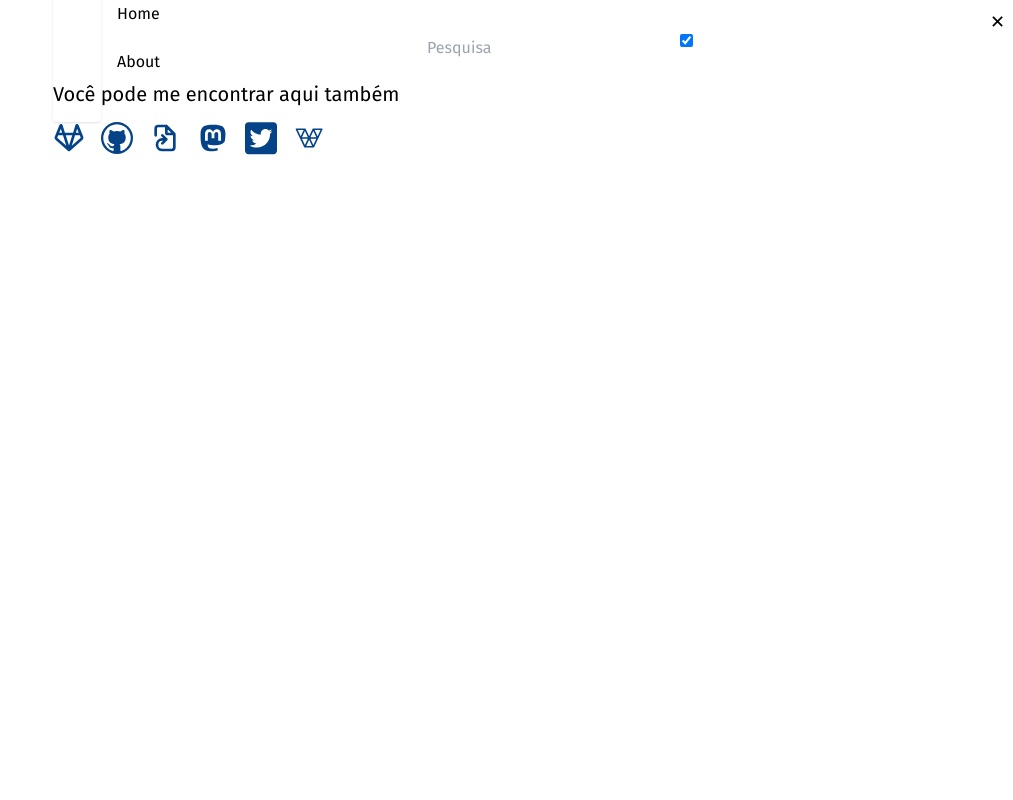
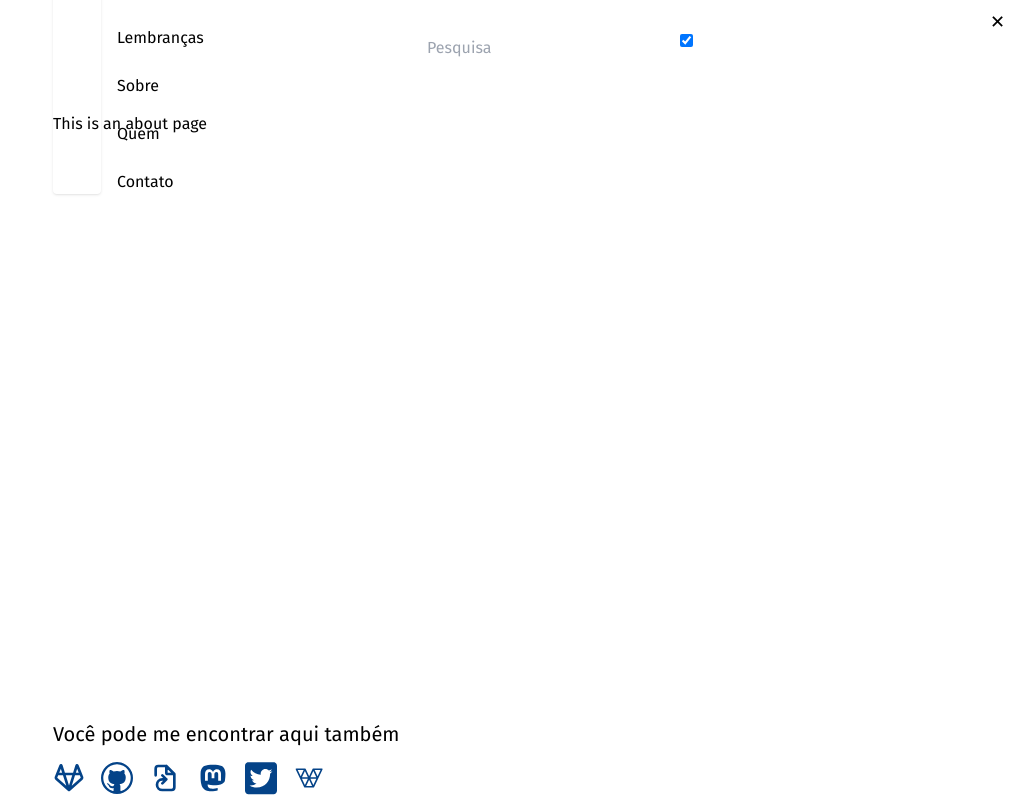
Before and after one commit to teseu/teseu.github.io, a Vue app: page /sobre in a window 1280 px wide. Shown: the whole page, without its empty margins (267-1280 px from the left). Built offline with nearby package versions, Linux system fonts and the light colour scheme; some icons are missing; a web font is replaced by a local one; what @sira-ui/tailwind would draw is missing.

Commit message:
✨ Routes
Ajusting routes for new pages

```diff
--- a/src/components/ui/TheDrawer.vue
+++ b/src/components/ui/TheDrawer.vue
@@ -9,9 +9,11 @@ import {RouterLink} from 'vue-router'
       <h2 class="text-xl">Menu</h2>
       <ul class="flex flex-col gap-6 mt-4">
         <li><RouterLink to="/" >Home</RouterLink></li>
-        <li><RouterLink to="/about" >About</RouterLink></li>
-        <li><RouterLink to="" ></RouterLink></li>
-        <li><RouterLink to="" ></RouterLink></li>
+        <li><RouterLink to="/frases" >Frases</RouterLink></li>
+        <li><RouterLink to="/lembrancas" >Lembranças</RouterLink></li>
+        <li><RouterLink to="/sobre" >Sobre</RouterLink></li>
+        <li><RouterLink to="/quem" >Quem</RouterLink></li>
+        <li><RouterLink to="/contato" >Contato</RouterLink></li>
       </ul>
     </div>
   </div>
--- a/src/router/index.js
+++ b/src/router/index.js
@@ -10,9 +10,29 @@ const router = createRouter({
       component: HomeView
     },
     {
-      path: '/about',
-      name: 'about',
-      component: () => import('../views/AboutView.vue')
+      path: '/frases',
+      name: 'frases',
+      component: () => import('../views/CardsView.vue')
+    },
+    {
+      path: '/lembrancas',
+      name: 'lembrancas',
+      component: () => import('../views/GalleryView.vue')
+    },
+    {
+      path: '/sobre',
+      name: 'sobre',
+      component: () => import('../views/TimelineView.vue')
+    },
+    {
+      path: '/quem',
+      name: 'quem',
+      component: () => import('../views/FeaturedView.vue')
+    },
+    {
+      path: '/contato',
+      name: 'contato',
+      component: () => import('../views/ContactView.vue')
     }
   ]
 })
--- /dev/null
+++ b/src/views/FeaturedView.vue
@@ -0,0 +1,9 @@
+<template>
+  <div class="about">
+    <h1>This is an about page</h1>
+  </div>
+</template>
+
+<style>
+
+</style>
--- /dev/null
+++ b/src/views/GalleryView.vue
@@ -0,0 +1,9 @@
+<template>
+  <div class="about">
+    <h1>This is an about page</h1>
+  </div>
+</template>
+
+<style>
+
+</style>
--- /dev/null
+++ b/src/views/TimelineView.vue
@@ -0,0 +1,9 @@
+<template>
+  <div class="about">
+    <h1>This is an about page</h1>
+  </div>
+</template>
+
+<style>
+
+</style>
```
Also changed, not shown: src/views/ContactView.vue (renamed from src/views/AboutView.vue).
